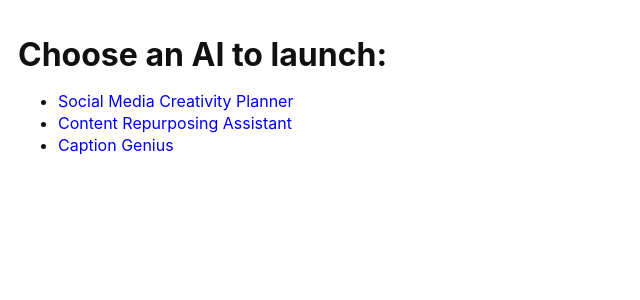
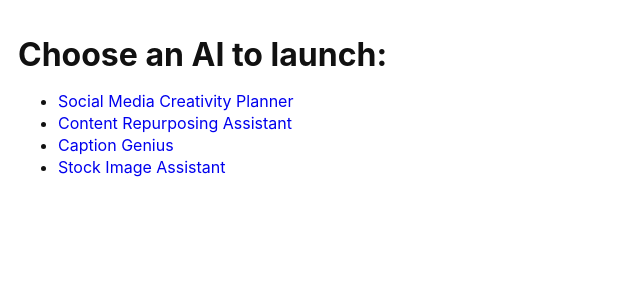
Before and after one commit to AXTesting/ax-featured-ai, a Next.js app: page / in a window 1280 px wide. Shown: the top 300 px of the page, without its empty margins (0-640 px from the left). Built offline with nearby package versions, Linux system fonts and the light colour scheme.

Commit message:
Update page.tsx

```diff
--- a/app/page.tsx
+++ b/app/page.tsx
@@ -12,6 +12,9 @@ export default function Home() {
         <li>
           <a href="/use/caption-genius">Caption Genius</a>
         </li>
+        <li>
+          <a href="/use/stock-image-assistant">Stock Image Assistant</a>
+        </li>
       </ul>
     </main>
   );
```
